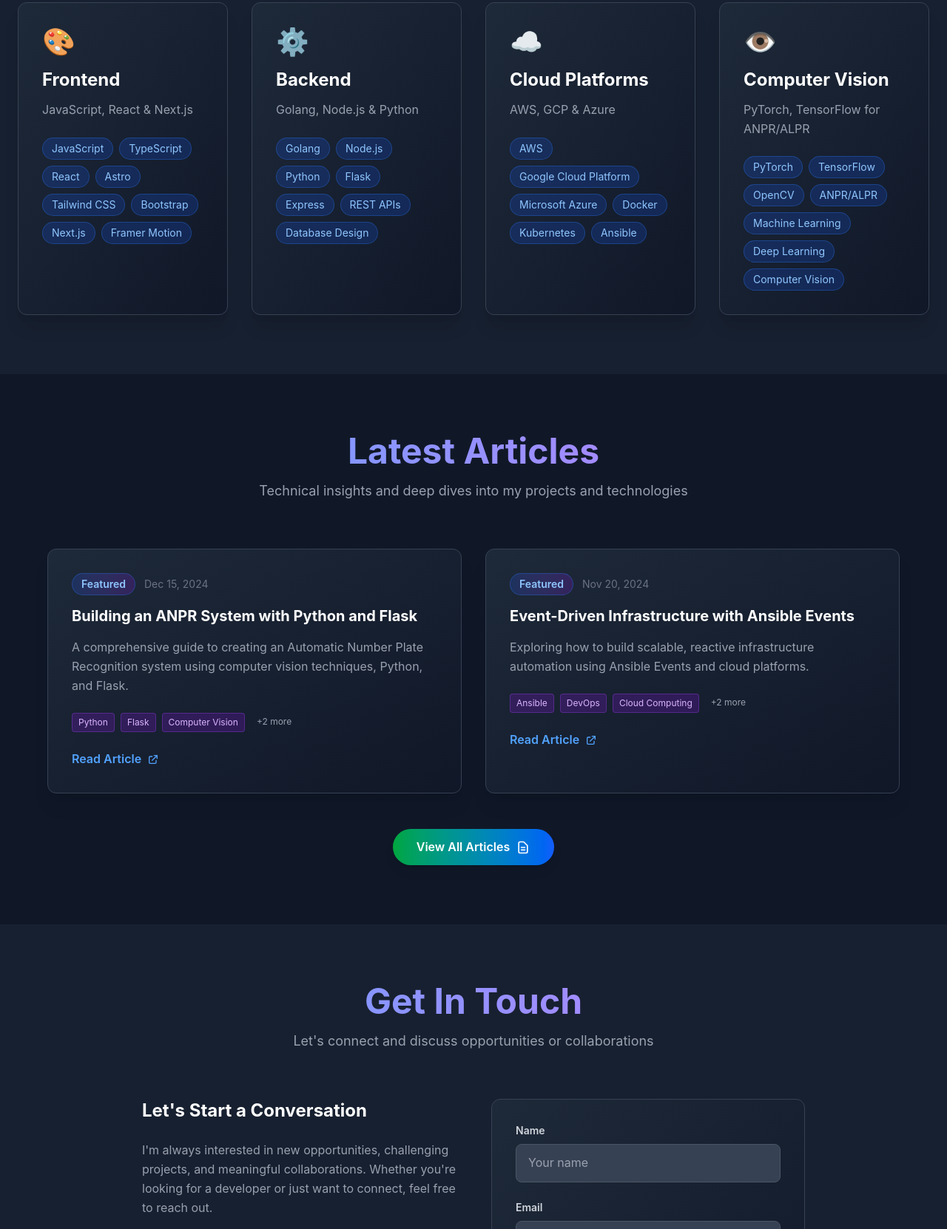
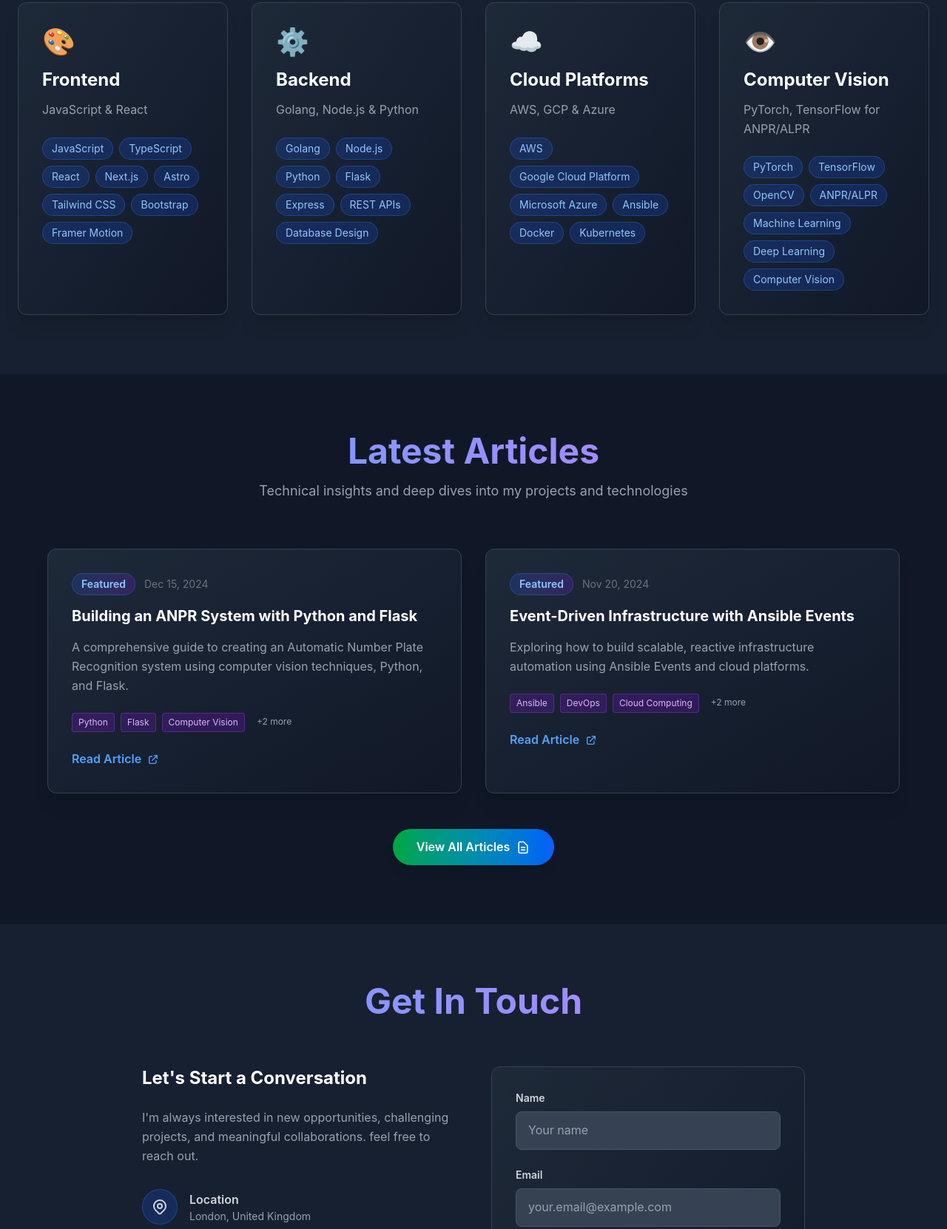
Before and after one commit to micrometre/portfolio, an Astro site: page / in a window 1280 px wide. Shown: the part 1033-2695 px from the top of the page at 74% size. Built offline with nearby package versions, Linux system fonts and the light colour scheme; Astro itself is replaced by a stand-in of ours.

Commit message:
imroving fine

```diff
--- a/src/components/Contact.tsx
+++ b/src/components/Contact.tsx
@@ -23,9 +23,6 @@
           <h2 className="text-4xl md:text-5xl font-bold mb-4 bg-gradient-to-r from-blue-400 to-purple-400 bg-clip-text text-transparent">
             Get In Touch
           </h2>
-          <p className="text-gray-400 text-lg max-w-2xl mx-auto">
-            Let's connect and discuss opportunities or collaborations
-          </p>
         </motion.div>
 
         <div className="max-w-4xl mx-auto">
@@ -43,7 +40,7 @@
                 <h3 className="text-2xl font-bold mb-6 text-white">Let's Start a Conversation</h3>
                 <p className="text-gray-400 leading-relaxed">
                   I'm always interested in new opportunities, challenging projects, and meaningful collaborations.
-                  Whether you're looking for a developer or just want to connect, feel free to reach out.
+                   feel free to reach out.
                 </p>
               </div>
 
--- a/src/components/Footer.tsx
+++ b/src/components/Footer.tsx
@@ -2,6 +2,8 @@
 import { fadeInUp, hoverScale, createDelayedAnimation, createViewportAnimation } from '../utils/motion'
 
 const Footer = () => {
+  const currentYear = new Date().getFullYear();
+
   return (
     <motion.footer
       variants={fadeInUp}
@@ -14,7 +16,7 @@
       <div className="container mx-auto px-6">
         <div className="text-center">
           <p className="text-gray-400 mb-4">
-            © 2025 Henok Wehibe. Built with Astro, React, and Framer Motion.
+            © {currentYear} Henok Wehibe. Built with Astro, React, and Framer Motion.
           </p>
 
           {/* Social Links */}
--- a/src/components/Skills.tsx
+++ b/src/components/Skills.tsx
@@ -5,17 +5,15 @@
   hoverLift,
   staggerContainerSlow,
   transitions,
-  createDelayedAnimation,
   createViewportAnimation,
-  createStaggeredAnimation
 } from '../utils/motion'
 
 const skillCategories = [
   {
     title: 'Frontend',
-    description: 'JavaScript, React & Next.js',
+    description: 'JavaScript & React ',
     icon: '🎨',
-    skills: ['JavaScript', 'TypeScript', 'React', 'Astro', 'Tailwind CSS', 'Bootstrap',  'Next.js', 'Framer Motion']
+    skills: ['JavaScript', 'TypeScript', 'React', 'Next.js', 'Astro', 'Tailwind CSS', 'Bootstrap',  'Framer Motion']
   },
   {
     title: 'Backend',
@@ -27,7 +25,7 @@
     title: 'Cloud Platforms',
     description: 'AWS, GCP & Azure',
     icon: '☁️',
-    skills: ['AWS', 'Google Cloud Platform', 'Microsoft Azure', 'Docker', 'Kubernetes', 'Ansible']
+    skills: ['AWS', 'Google Cloud Platform', 'Microsoft Azure', 'Ansible', 'Docker', 'Kubernetes']
   },
   {
     title: 'Computer Vision',
```
